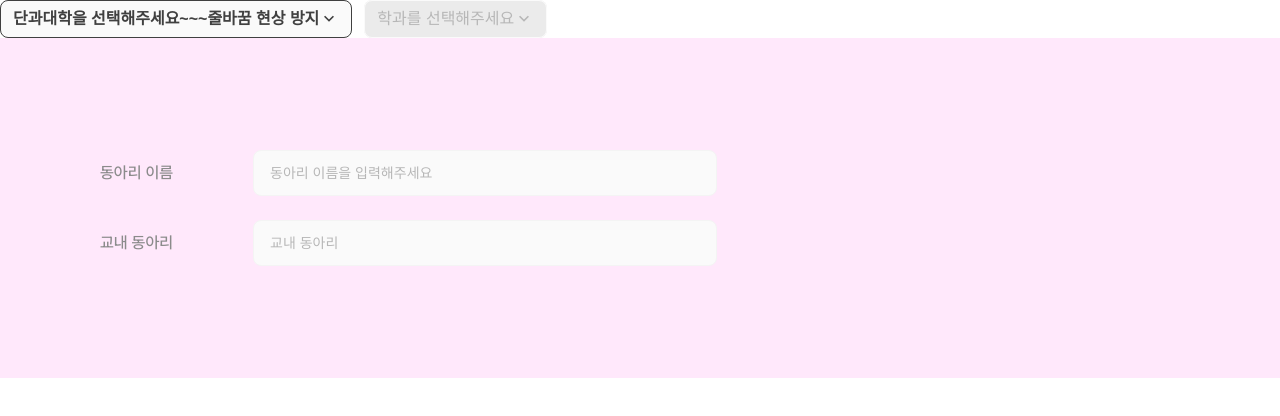
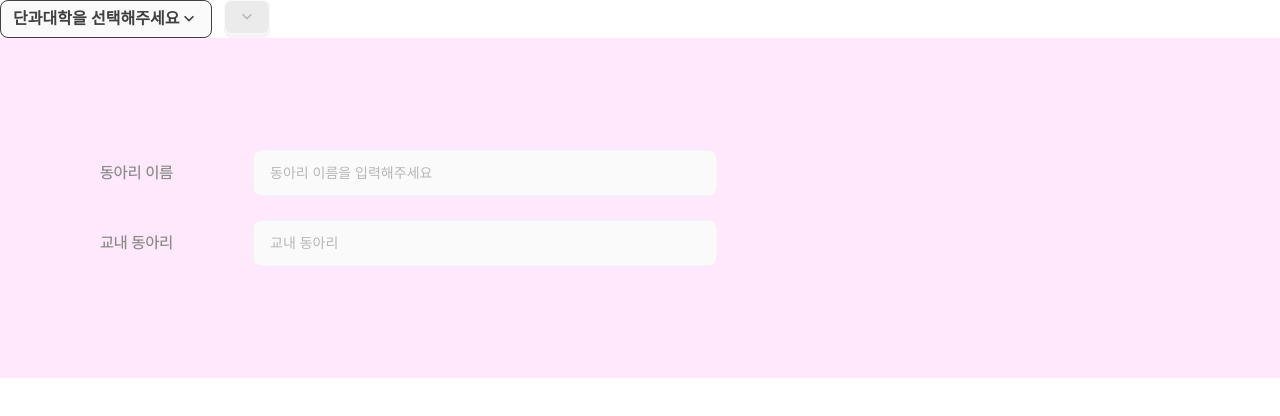
Before and after one commit to dong-ariari/frontend, a React (Vite) app: page /offcampus in a window 1280 px wide. Shown: the top 416 px of the page. Built offline with nearby package versions, Linux system fonts and the light colour scheme.

Commit message:
feat: add custom hook useDropdown

```diff
--- a/src/components/dropdown/dropdownComponents.jsx
+++ b/src/components/dropdown/dropdownComponents.jsx
@@ -1,81 +1,22 @@
 import { useEffect, useState } from "react";
 import DropDown from "./dropdown";
 import * as S from "./dropdown.styles";
-import {
-  DUMMY_DEPART,
-  DUMMY_MAJOR0,
-  DUMMY_MAJOR1,
-} from "../../data/dummy/dropdown";
 
-export default function DropdownComponents() {
-  // API로 받아오는 대학, 학과 데이터들
-  const [departSpread, setDepartSpread] = useState();
-  const [majorSpread, setMajorSpread] = useState();
-
-  // dropDown 활성화 여부, 열렸는지, 선택된 아이템 정보
-  const [departState, setDepartState] = useState({
-    active: true,
-    isOpen: false,
-    selected: null,
-  });
-  const [majorState, setMajorState] = useState({
-    active: false,
-    isOpen: false,
-    selected: null,
-  });
-
-  useEffect(() => {
-    // API: GET depart data
-    setDepartSpread(DUMMY_DEPART);
-  }, []);
-
-  function handleDepartSpread() {
-    const updated = { ...departState, isOpen: !departState.isOpen };
-    setDepartState(updated);
-  }
-  function handleMajorSpread() {
-    // API: GET(departId) major data
-    if (departState.selected === null){return}
-
-    if (departState.selected.id === 0) {
-      setMajorSpread(DUMMY_MAJOR0);
-    } else if (departState.selected.id == 1) {
-      setMajorSpread(DUMMY_MAJOR1);
-    }
-
-    const updated = { ...majorState, isOpen: !majorState.isOpen };
-    setMajorState(updated);
-  }
-
-  function handleDepartSelect(item) {
-    const updatedDepart = { ...departState, selected: item, isOpen: false };
-    setDepartState(updatedDepart);
-
-    const updatedMajor = { ...majorState, active: true, selected: null };
-    setMajorState(updatedMajor);
-    setMajorSpread(null);
-  }
-  function handleMajorSelect(item) {
-    const updated = { ...majorState, selected: item, isOpen: false };
-    setMajorState(updated);
-  }
+export default function DropdownComponents({ dropdown, dropdown2 }) {
 
   return (
     <S.Layer>
-      <DropDown
-        title={"단과대학을 선택해주세요~~~줄바꿈 현상 방지"}
-        handleSpread={handleDepartSpread}
-        handleSelect={(item) => handleDepartSelect(item)}
-        state={departState}
-        spreadData={departSpread}
-      />
-      <DropDown
-        title={"학과를 선택해주세요"}
-        handleSpread={handleMajorSpread}
-        handleSelect={(item) => handleMajorSelect(item)}
-        state={majorState}
-        spreadData={majorSpread}
-      />
+      <DropDown {...dropdown} />
+      {dropdown2 && (
+        <DropDown
+          {...dropdown2}
+          title={dropdown2.title2}
+          handleSpread={dropdown2.handleSpread2}
+          handleSelect={dropdown2.handleSelect2}
+          spreadData={dropdown2.spreadData2}
+          state={dropdown2.state2}
+        />
+      )}
     </S.Layer>
   );
 }
--- a/src/data/dummy/dropdown.js
+++ b/src/data/dummy/dropdown.js
@@ -20,3 +20,12 @@ export const DUMMY_MAJOR1 = [
   { id: 6, text: "예술학과" },
   { id: 7, text: "예술경영학과" },
 ];
+
+export const DUMMY_CENTRAL = [
+  { id: 0, text: "스포츠 활동" },
+  { id: 1, text: "학술 활동" },
+  { id: 2, text: "창작 활동" },
+  { id: 3, text: "외국어 회화" },
+  { id: 4, text: "IT 개발・창업" },
+  { id: 5, text: "봉사 활동" },
+];
--- /dev/null
+++ b/src/hooks/useDropdown.js
@@ -0,0 +1,113 @@
+import { useState } from "react";
+
+export const useDropDown = (title) => {
+  const [state, setState] = useState({
+    active: true,
+    isOpen: false,
+    selected: null,
+  });
+
+  const [spreadData, setSpreadData] = useState();
+
+  const handleSpread = () => {
+    if (state.active) {
+      setState((prevState) => ({
+        ...prevState,
+        isOpen: !prevState.isOpen,
+      }));
+    }
+  };
+
+  const handleSelect = (item) => {
+    setState({
+      ...state,
+      selected: item,
+      isOpen: false,
+    });
+  };
+
+  return {
+    title: title,
+    handleSpread,
+    handleSelect,
+    setSpreadData,
+    state,
+    spreadData,
+  };
+};
+
+
+
+import { DUMMY_MAJOR0, DUMMY_MAJOR1 } from "../data/dummy/dropdown";
+
+export const useDropDown2 = (title, title2) => {
+  const [state, setState] = useState({
+    active: true,
+    isOpen: false,
+    selected: null,
+  });
+  const [state2, setState2] = useState({
+    active: false,
+    isOpen: false,
+    selected: null,
+  });
+
+  const [spreadData, setSpreadData] = useState();
+  const [spreadData2, setSpreadData2] = useState();
+
+  const handleSpread = () => {
+    if (state.active) {
+      const updated = { ...state, isOpen: !state.isOpen };
+      setState(updated);
+    }
+  };
+
+  const handleSpread2 = () => {
+    if (state.selected === null || !state2.active) {
+      return;
+    }
+
+    // GET
+    if (state.selected.id === 0) {
+      setSpreadData2(DUMMY_MAJOR0);
+    } else if (state.selected.id == 1) {
+      setSpreadData2(DUMMY_MAJOR1);
+    }
+
+    const updated = { ...state2, isOpen: !state2.isOpen };
+    setState2(updated);
+  };
+
+  const handleSelect = (item) => {
+    const updated = { ...state, selected: item, isOpen: false };
+    setState(updated);
+
+    const updated2 = { ...state2, active: true, selected: null };
+    setState2(updated2);
+    setSpreadData2(null);
+  };
+
+  const handleSelect2 = (item) => {
+    const updated = { ...state2, selected: item, isOpen: false };
+    setState2(updated);
+  };
+
+  return {
+    dropdown: {
+      title: title,
+      handleSpread,
+      handleSelect,
+      setSpreadData,
+      state,
+      spreadData,
+    },
+    dropdown2: {
+      title: title2,
+      handleSpread2,
+      handleSelect2,
+      setSpreadData2,
+      state2,
+      spreadData2,
+    },
+  };
+};
--- a/src/pages/offcampus.jsx
+++ b/src/pages/offcampus.jsx
@@ -1,10 +1,30 @@
+import { useEffect, useState } from "react";
 import DropdownComponents from "../components/dropdown/dropdownComponents";
 import Input from "../components/input/input";
+import { DUMMY_CENTRAL, DUMMY_DEPART } from "../data/dummy/dropdown";
+import { useDropDown, useDropDown2 } from "../hooks/useDropdown";
 
 const Offcampus = () => {
+  const central = useDropDown("분야를 선택해주세요");
+  const { dropdown: depart, dropdown2: major } = useDropDown2(
+    "단과대학을 선택해주세요",
+    "학과를 선택해주세요"
+  );
+
+  useEffect(() => {
+    central.setSpreadData(DUMMY_CENTRAL);
+    depart.setSpreadData(DUMMY_DEPART)
+  }, []);
+
+
   return (
     <>
-      <DropdownComponents />
+      {/* <DropdownComponents dropdown={central} dropdown2={null} /> */}
+
+      <DropdownComponents dropdown={depart} dropdown2={major} />
+
+      {/* <DropdownComponents dropdown={central} dropdown2={null} /> */}
+
       <div style={{ backgroundColor: "#ffe8fb", padding: 100 }}>
         <Input
           title={"동아리 이름"}
@@ -12,9 +32,6 @@ const Offcampus = () => {
         />
         <Input title={"교내 동아리"} placeholder={"교내 동아리"} />
       </div>
-
-
-
     </>
   );
 };
```
